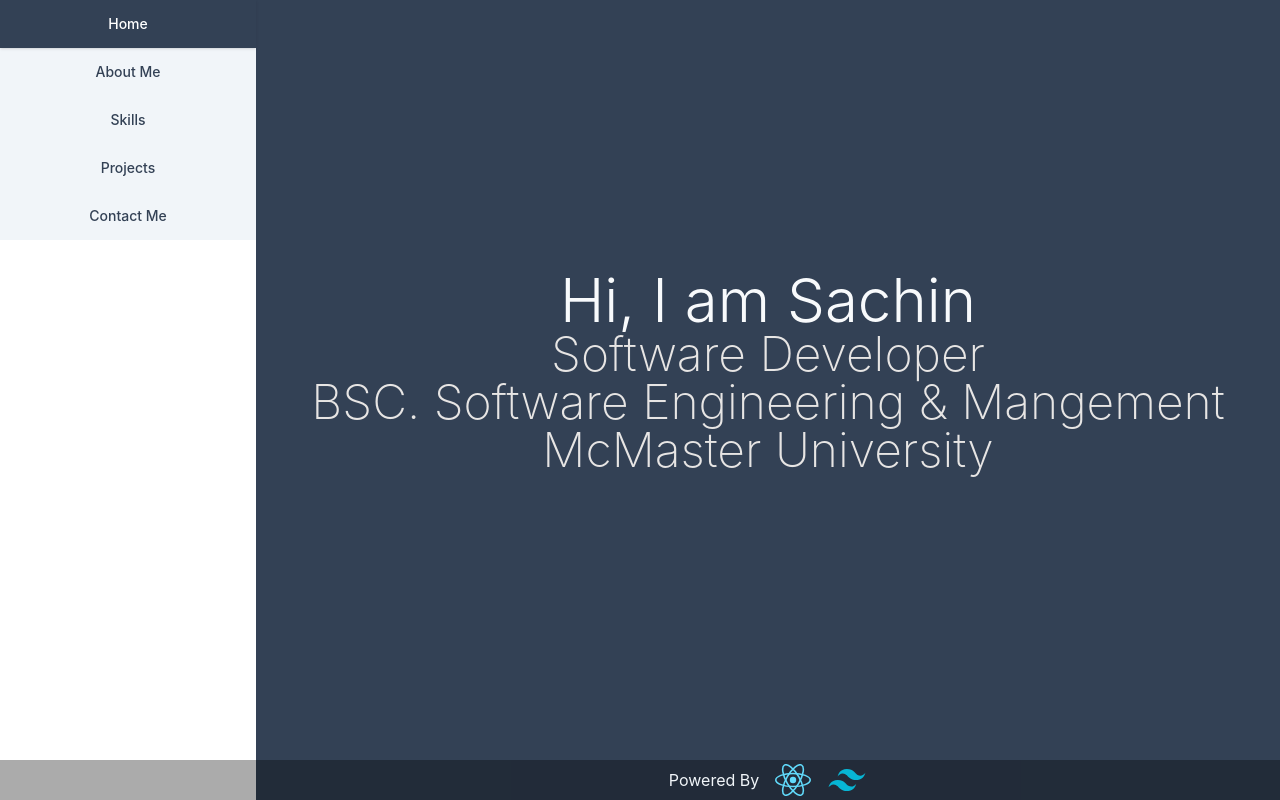
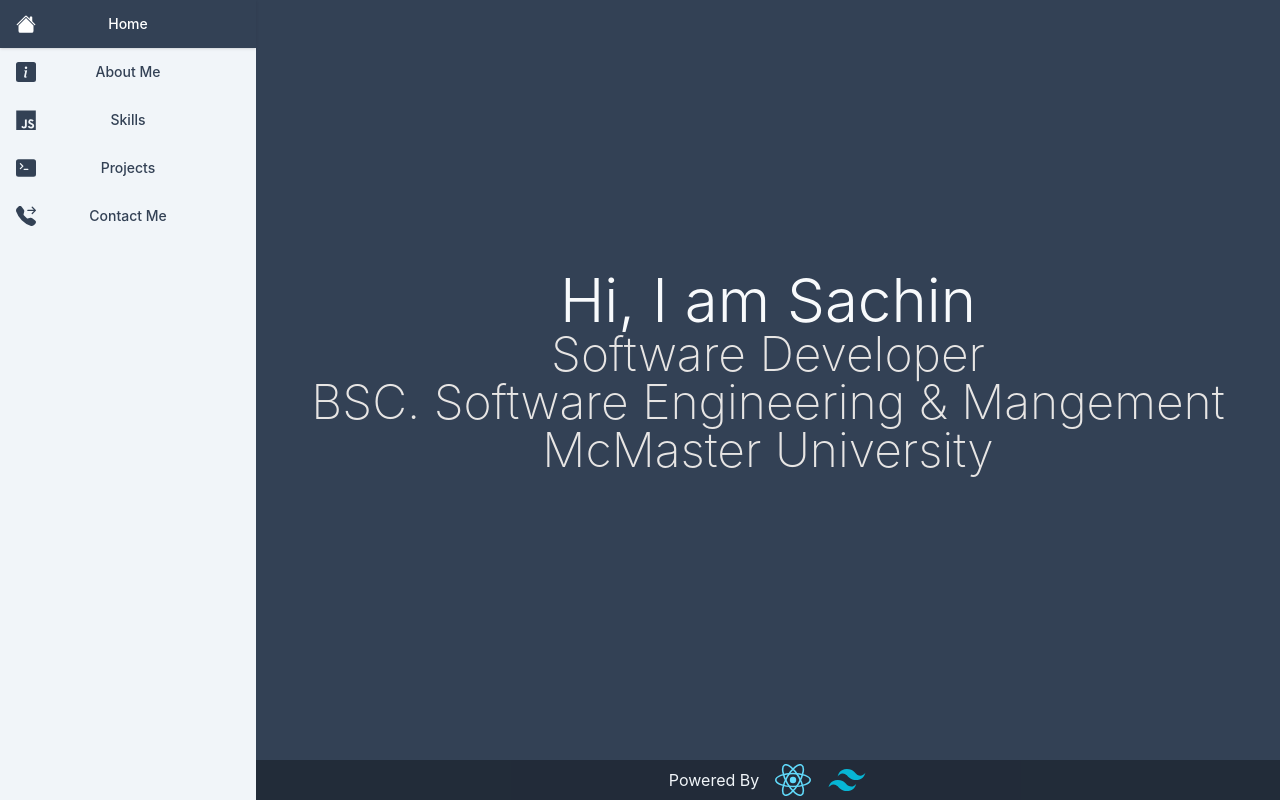
Before and after one commit to sachin12000/personal-website-v2, a React (Create React App) app: page / in a window 1280 px wide. Shown: the top 800 px of the page. Built offline with nearby package versions, Linux system fonts and the light colour scheme.

Commit message:
added icons to navbar

```diff
--- a/src/App.js
+++ b/src/App.js
@@ -1,3 +1,5 @@
+import { useState } from 'react';
+
 import ContentWrapper from './components/ContentWrapper';
 import Navbar from './components/Navbar';
 import Home from './components/Home';
@@ -5,25 +7,32 @@ import AboutMe from './components/AboutMe';
 import Skills from './components/Skills';
 import Projects from './components/Projects';
 import ContactMe from './components/ContactMe';
-import { useState } from 'react';
 import Footer from './components/Footer';
 import useScreenMediaQuery from './useScreenMediaQuery';
 
+import { BsFillHouseFill, BsFillInfoSquareFill, BsTelephoneForwardFill, BsTerminalFill } from 'react-icons/bs';
+import { DiJsBadge } from 'react-icons/di';
+
 const tabData = [{
     id: 'home',
-    text: 'Home'
+    text: 'Home',
+    icon: BsFillHouseFill
   }, {
     id: 'aboutme',
-    text: 'About Me'
+    text: 'About Me',
+    icon: BsFillInfoSquareFill
   }, {
     id: 'skills',
-    text: 'Skills'
+    text: 'Skills',
+    icon: DiJsBadge
   }, {
     id: 'projects',
-    text: 'Projects'
+    text: 'Projects',
+    icon: BsTerminalFill
   }, {
     id: 'contactme',
-    text: 'Contact Me'
+    text: 'Contact Me',
+    icon: BsTelephoneForwardFill,
   }
 ];
 
@@ -34,7 +43,7 @@ export default function MyTabs() {
   useScreenMediaQuery("(min-width: 640px)", (matched) => setIsMobile(!matched))
   return (
     <div className='w-full text-slate-100'>
-      <nav className="fixed top-0 left-0 z-10 w-screen sm:w-40 lg:w-44 xl:w-64 2xl:w-72 sm:h-screen">
+      <nav className="fixed top-0 left-0 z-10 bg-slate-100 w-screen sm:w-40 lg:w-44 xl:w-64 2xl:w-72 sm:h-screen">
         <Navbar mobile={isMobile} items={tabData} selectedTab={visibleSection} />
       </nav>
       <ContentWrapper id="home" setVisibility={setVisibleSection} justifyContentCenter alignItemsCenter mobile={isMobile}>
--- a/src/components/Navbar.js
+++ b/src/components/Navbar.js
@@ -17,7 +17,7 @@ const Navbar = (props) => {
 
     // scrolls to the selected content and closes the navbar menu if its open
     const handleTabClick = (id) => {
-        if (navBarOpen) setNavBarOpen(false);
+        if (mobile && navBarOpen) setNavBarOpen(false);
         const y = document.getElementById(id).offsetTop;
         window.scrollTo({
             top: y,
@@ -44,12 +44,14 @@ const Navbar = (props) => {
                     className={({selected}) => selected ? tabSelected : tabUnselected}
                     onClick={() => handleTabClick(tab.id)}
                     >
+                        { tab.icon ? <tab.icon className='absolute ml-4' size={tab.iconSize ? tab.iconSize : 20}/> : null }
                         {tab.text}
                 </Tab>
             )}
             </Tab.List>
         </Tab.Group>);
 
+    // no need for the header of the navbar if the it's not mobile
     if (!mobile)
         return navTabs;
     else
```
